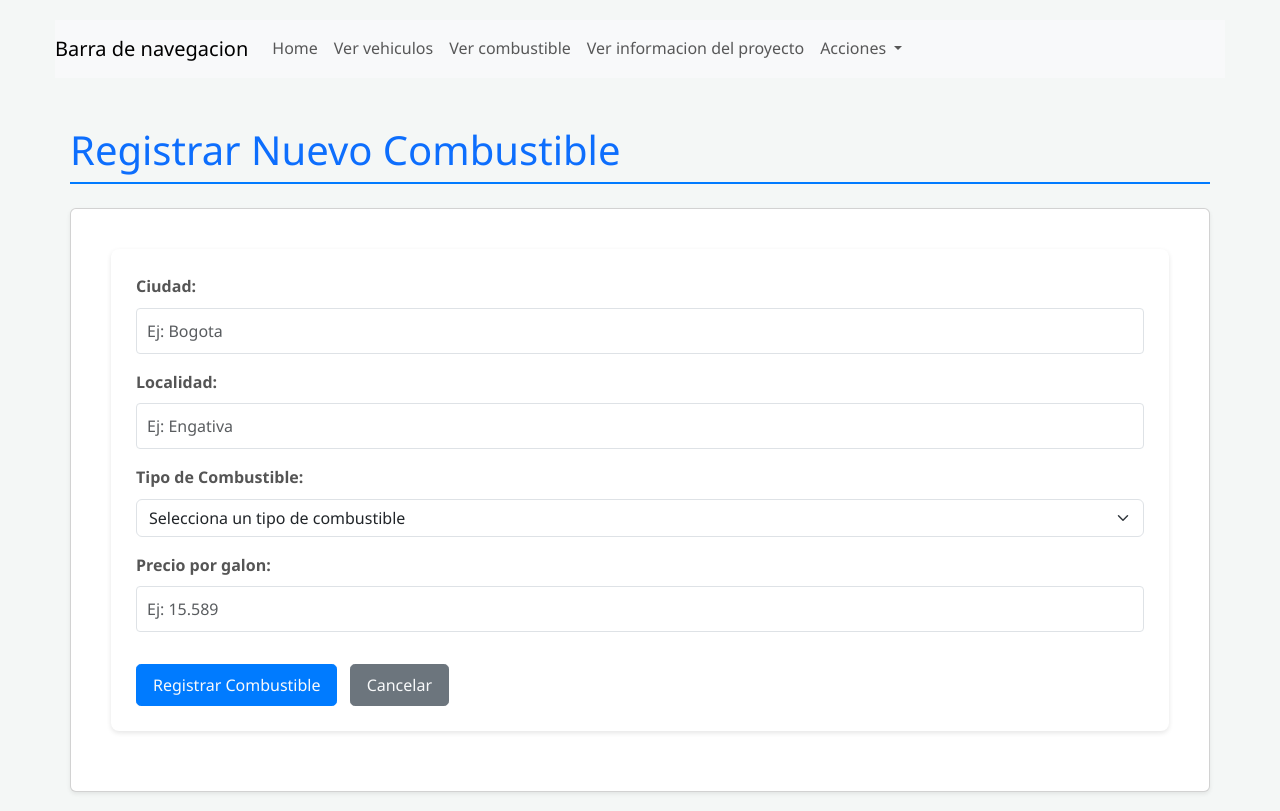
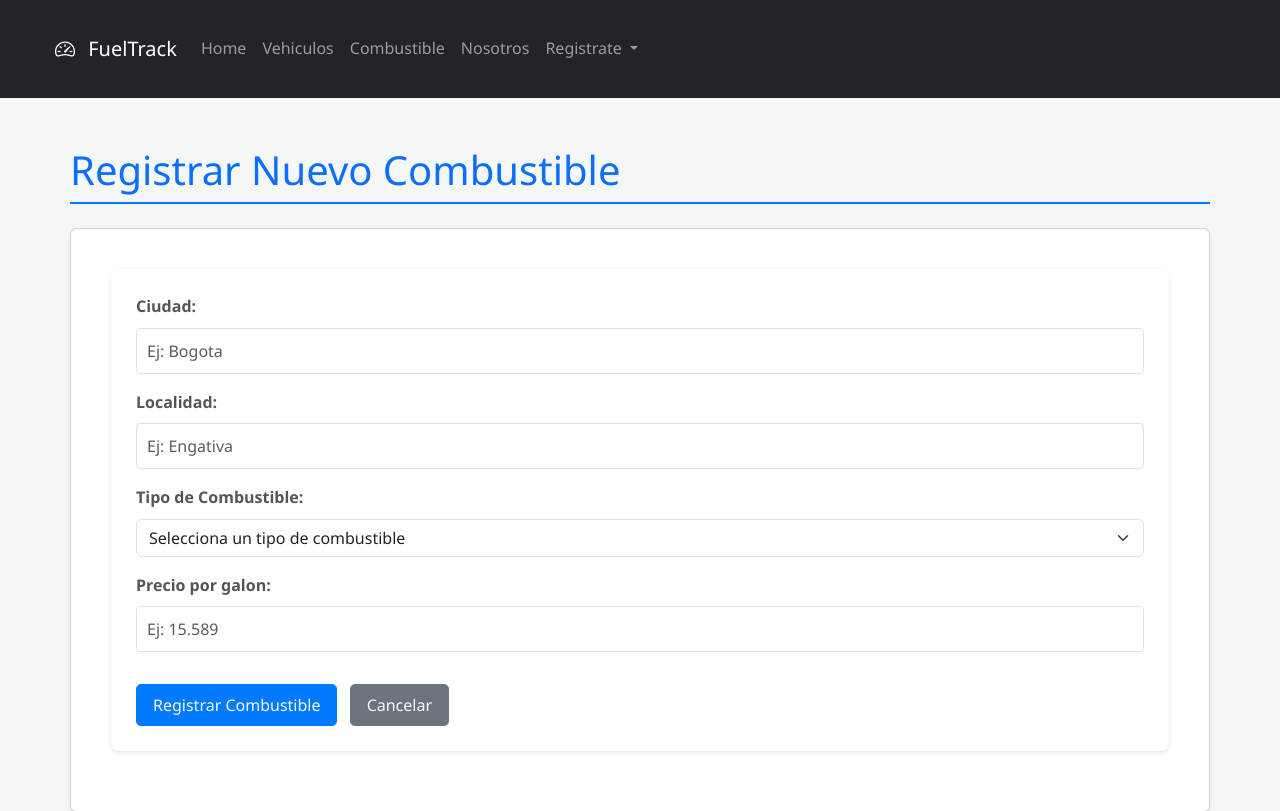
Before and after one commit to Sebas59/Proyecto_inte, a FastAPI app: page /combustible/crear in a window 1280 px wide. Shown: the top 811 px of the page. Run offline with FastAPI, Linux system fonts and the light colour scheme.

Commit message:
se modifico informacion y estilo

```diff
--- a/templates/includes/navbar.html
+++ b/templates/includes/navbar.html
@@ -1,6 +1,9 @@
-<div class="container">
-<nav class="navbar navbar-expand-lg navbar-light bg-light">
-  <a class="navbar-brand" href="/">Barra de navegacion</a>
+
+<nav class="navbar navbar-expand-lg navbar-dark bg-dark">
+    <div class="container">
+  <a class="navbar-brand" href="/">
+            <i class="bi bi-speedometer2 me-2"></i> FuelTrack
+        </a>
   <button class="navbar-toggler" type="button" data-bs-toggle="collapse" data-bs-target="#navbarNavDropdown" aria-controls="navbarNavDropdown" aria-expanded="false" aria-label="Toggle navigation">
     <span class="navbar-toggler-icon"></span>
   </button>
@@ -10,17 +13,17 @@
         <a class="nav-link" href="/">Home</a>
       </li>
       <li class="nav-item">
-        <a class="nav-link" href="/vehiculos">Ver vehiculos</a>
+        <a class="nav-link" href="/vehiculos">Vehiculos</a>
       </li>
       <li class="nav-item">
-        <a class="nav-link" href="/combustibles">Ver combustible</a>
+        <a class="nav-link" href="/combustibles">Combustible</a>
       </li>
        <li class="nav-item">
-        <a class="nav-link" href="/informacion">Ver informacion del proyecto</a>
+        <a class="nav-link" href="/informacion">Nosotros</a>
       </li>
       <li class="nav-item dropdown">
         <a class="nav-link dropdown-toggle" href="#" id="navbarDropdownMenuLink" role="button" data-bs-toggle="dropdown" aria-expanded="false">
-          Acciones
+          Registrate
         </a>
         <ul class="dropdown-menu" aria-labelledby="navbarDropdownMenuLink">
           <li><a class="dropdown-item" href="/vehiculos/crear">Registrar vehiculos</a></li>
```
